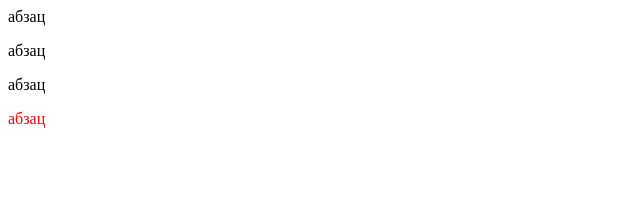
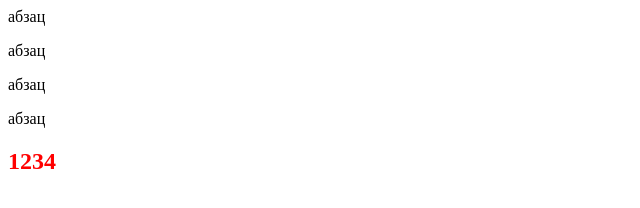
Before and after one commit to arina58/2, a plain HTML site: page index.html in a window 1280 px wide. Shown: the whole page, without its empty margins (0-640 px from the left). Drawn offline with Linux system fonts and the light colour scheme.

Commit message:
задание 38.2

```diff
--- a/index.css
+++ b/index.css
@@ -1,4 +1,4 @@
-.bbb.zzz {
+h2.bbb.zzz {
 	color: red;
 }
-/* Сделать элемент с классами .bbb.zzz красным */
+/* Сделает заголовок h2 с классами .bbb.zzz красным */
--- a/index.html
+++ b/index.html
@@ -11,3 +11,6 @@
 <p class="bbb zzz">
 	абзац
 </p>
+<h2 class="bbb zzz">
+    1234
+</h2>
```
